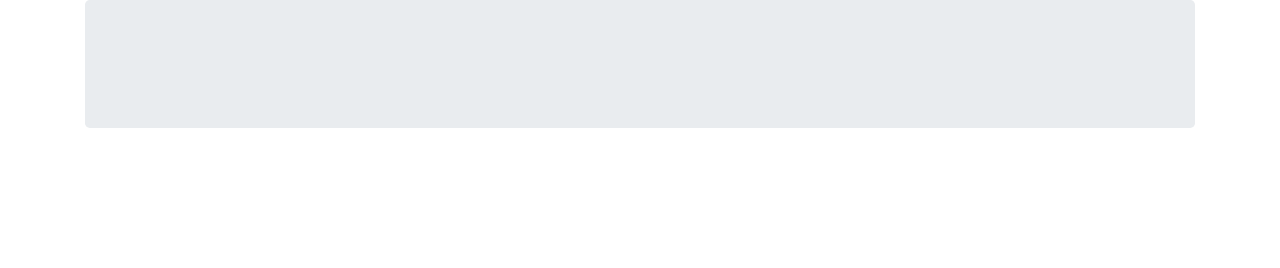
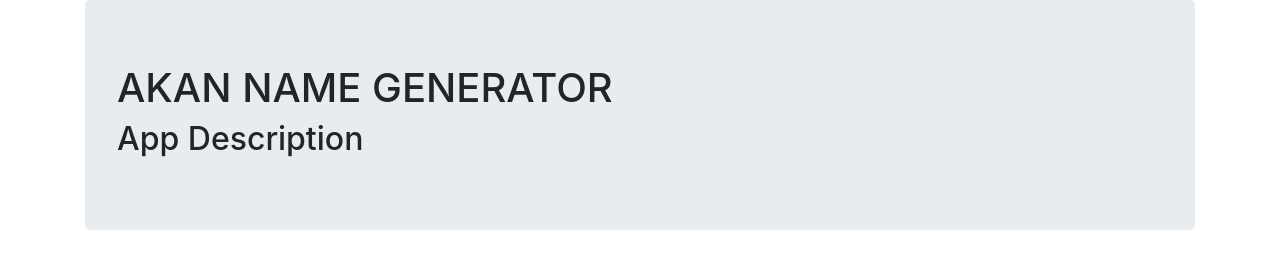
Before and after one commit to Kibiku3/Name-generatorApp, a plain HTML site: page index.html in a window 1280 px wide. Drawn offline with Linux system fonts and the light colour scheme.

Commit message:
Add headers to the page

```diff
--- a/index.html
+++ b/index.html
@@ -11,6 +11,8 @@
 <body>
     <div class="container">
         <div class="jumbotron">
+                <h1>AKAN NAME GENERATOR</h1>
+                <h2>App Description</h2>
         </div>
     </div>
     <script src="js/script.js"></script>
```
